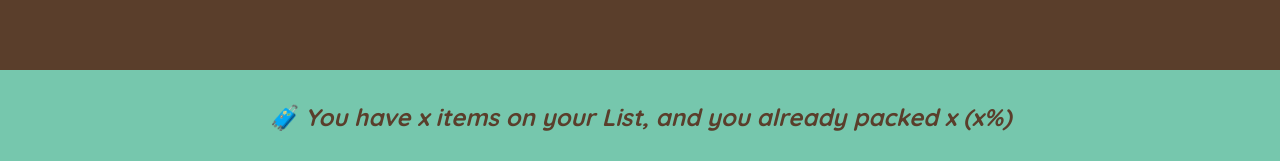
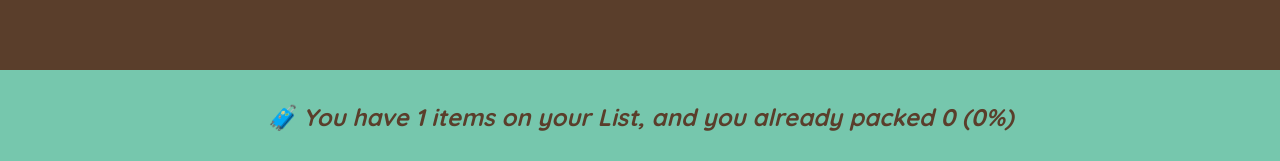
Before and after one commit to akamensi/Ultimate-react-learning, a React (Create React App) app in the folder 05-travel-list/: page / in a window 1280 px wide. Both pictures are taken after typing "Sample" into the empty fields and a click on the button "ADD". Shown: the part 636-797 px from the top of the page. Built offline with nearby package versions, Linux system fonts and the light colour scheme.

Commit message:
Derived State

```diff
--- a/05-travel-list/src/App.js
+++ b/05-travel-list/src/App.js
@@ -1,4 +1,8 @@
 import { useState } from "react";
+import Logo from "./components/Logo";
+import Form from "./components/Form";
+import Stats from "./components/Stats";
+import PackingList from "./components/PackingList";
 
 export default function App() {
   const [items, setItems] = useState([]);
@@ -28,94 +32,7 @@ export default function App() {
         onDeleteItem={handleDeleteItem}
         onToggleItem={handleToggleItem}
       />
-      <Stats />
+      <Stats items={items} />
     </div>
   );
 }
-
-function Logo() {
-  return <h1>🌴 Far Away 🧳</h1>;
-}
-
-function Form({ onAddItems }) {
-  const [description, setDescription] = useState("");
-  const [quantity, setQuantity] = useState(1);
-
-  function handleSubmit(e) {
-    e.preventDefault();
-    if (!description) return;
-    const newItem = { description, quantity, packed: false, id: Date.now() };
-    console.log(newItem);
-    onAddItems(newItem);
-    setDescription("");
-    setQuantity(1);
-  }
-
-  return (
-    <form className="add-form" onSubmit={handleSubmit}>
-      <h3>What do you need for your 😍 trip ?</h3>
-      <select
-        value={quantity}
-        onChange={(e) => setQuantity(Number(e.target.value))}
-      >
-        {Array.from({ length: 20 }, (_, i) => i + 1).map((num) => (
-          <option value={num} key={num}>
-            {num}
-          </option>
-        ))}
-      </select>
-      <input
-        value={description}
-        onChange={(e) => setDescription(e.target.value)}
-        type="text"
-        placeholder="Item..."
-      />
-      <button>Add</button>
-    </form>
-  );
-}
-
-function PackingList({ items, onDeleteItem, onToggleItem }) {
-  return (
-    <div className="list">
-      <ul>
-        {items.map((i) => (
-          <Item
-            i={i}
-            onDeleteItem={onDeleteItem}
-            onToggleItem={onToggleItem}
-            key={i.id}
-          />
-        ))}
-      </ul>
-    </div>
-  );
-}
-
-function Stats() {
-  return (
-    <footer className="stats">
-      <em>🧳 You have x items on your List, and you already packed x (x%)</em>
-    </footer>
-  );
-}
-
-function Item({ i, onDeleteItem, onToggleItem }) {
-  return (
-    <>
-      <li>
-        <input
-          type="checkbox"
-          value={i.packed}
-          onChange={() => {
-            onToggleItem(i.id);
-          }}
-        />
-        <span style={i.packed ? { textDecoration: "line-through" } : {}}>
-          {i.quantity} {i.description}
-        </span>
-        <button onClick={() => onDeleteItem(i.id)}>❌</button>
-      </li>
-    </>
-  );
-}
--- /dev/null
+++ b/05-travel-list/src/components/Form.js
@@ -0,0 +1,40 @@
+import { useState } from "react";
+
+function Form({ onAddItems }) {
+  const [description, setDescription] = useState("");
+  const [quantity, setQuantity] = useState(1);
+
+  function handleSubmit(e) {
+    e.preventDefault();
+    if (!description) return;
+    const newItem = { description, quantity, packed: false, id: Date.now() };
+    onAddItems(newItem);
+    setDescription("");
+    setQuantity(1);
+  }
+
+  return (
+    <form className="add-form" onSubmit={handleSubmit}>
+      <h3>What do you need for your 😍 trip ?</h3>
+      <select
+        value={quantity}
+        onChange={(e) => setQuantity(Number(e.target.value))}
+      >
+        {Array.from({ length: 20 }, (_, i) => i + 1).map((num) => (
+          <option value={num} key={num}>
+            {num}
+          </option>
+        ))}
+      </select>
+      <input
+        value={description}
+        onChange={(e) => setDescription(e.target.value)}
+        type="text"
+        placeholder="Item..."
+      />
+      <button>Add</button>
+    </form>
+  );
+}
+
+export default Form;
--- /dev/null
+++ b/05-travel-list/src/components/Item.js
@@ -0,0 +1,21 @@
+function Item({ i, onDeleteItem, onToggleItem }) {
+  return (
+    <>
+      <li>
+        <input
+          type="checkbox"
+          value={i.packed}
+          onChange={() => {
+            onToggleItem(i.id);
+          }}
+        />
+        <span style={i.packed ? { textDecoration: "line-through" } : {}}>
+          {i.quantity} {i.description}
+        </span>
+        <button onClick={() => onDeleteItem(i.id)}>❌</button>
+      </li>
+    </>
+  );
+}
+
+export default Item;
--- /dev/null
+++ b/05-travel-list/src/components/Logo.js
@@ -0,0 +1,5 @@
+function Logo() {
+  return <h1>🌴 Far Away 🧳</h1>;
+}
+
+export default Logo;
--- /dev/null
+++ b/05-travel-list/src/components/PackingList.js
@@ -0,0 +1,20 @@
+import Item from "./Item";
+
+function PackingList({ items, onDeleteItem, onToggleItem }) {
+  return (
+    <div className="list">
+      <ul>
+        {items.map((i) => (
+          <Item
+            i={i}
+            onDeleteItem={onDeleteItem}
+            onToggleItem={onToggleItem}
+            key={i.id}
+          />
+        ))}
+      </ul>
+    </div>
+  );
+}
+
+export default PackingList;
--- /dev/null
+++ b/05-travel-list/src/components/Stats.js
@@ -0,0 +1,26 @@
+function Stats({ items }) {
+  if (!items.length)
+    return (
+      <p className="stats">
+        <em>Start adding items to your packing list 🔥</em>
+      </p>
+    );
+
+  const numItems = items.length;
+  const numPacked = items.filter((item) => item.packed).length;
+  const percentage = Math.round((numPacked / numItems) * 100);
+  return (
+    <footer className="stats">
+      {percentage !== 100 ? (
+        <em>
+          🧳 You have {numItems} items on your List, and you already packed{" "}
+          {numPacked} ({percentage}%)
+        </em>
+      ) : (
+        <em>Now you have everything. You are ready to go 🚀</em>
+      )}
+    </footer>
+  );
+}
+
+export default Stats;
```
